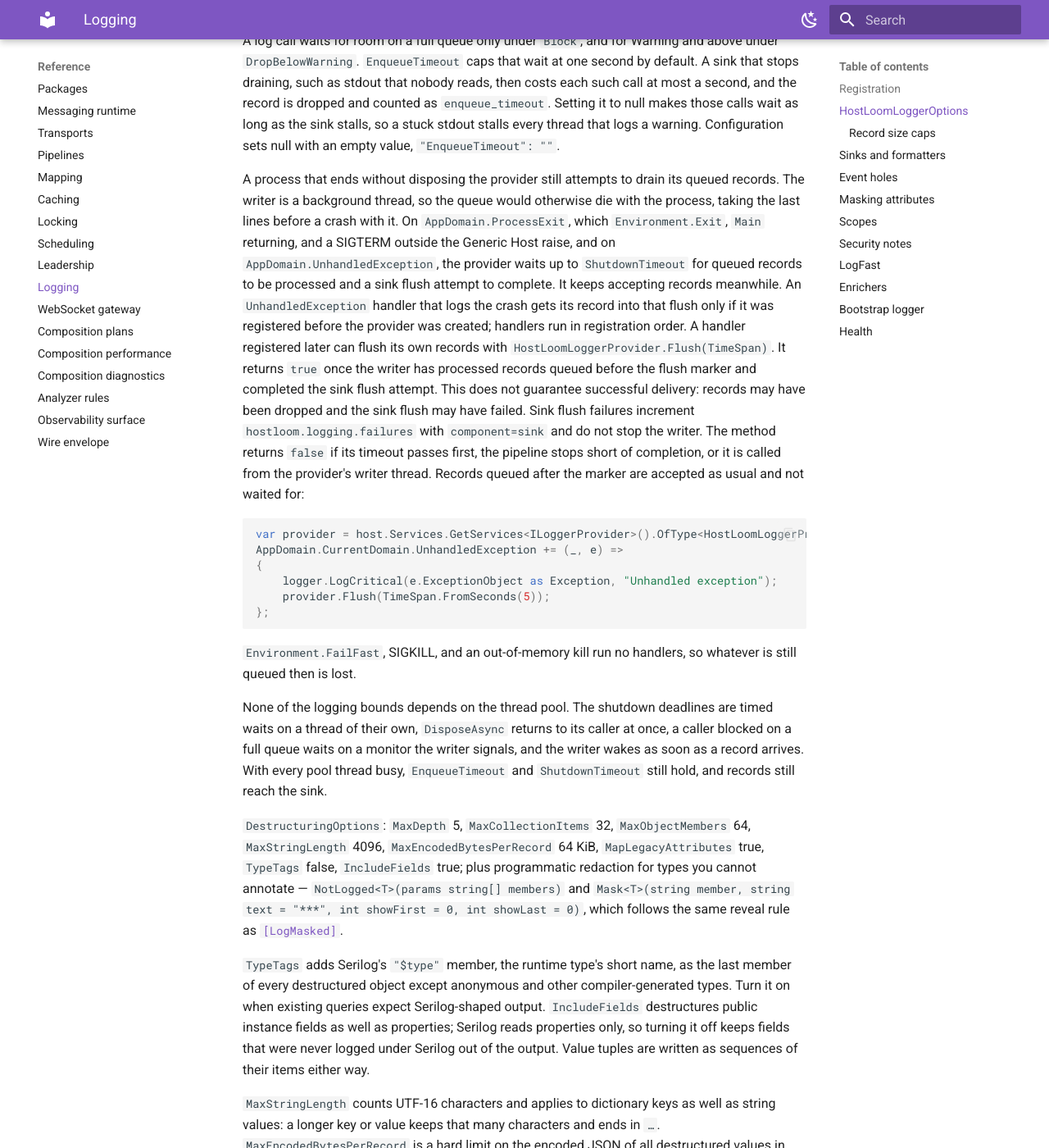
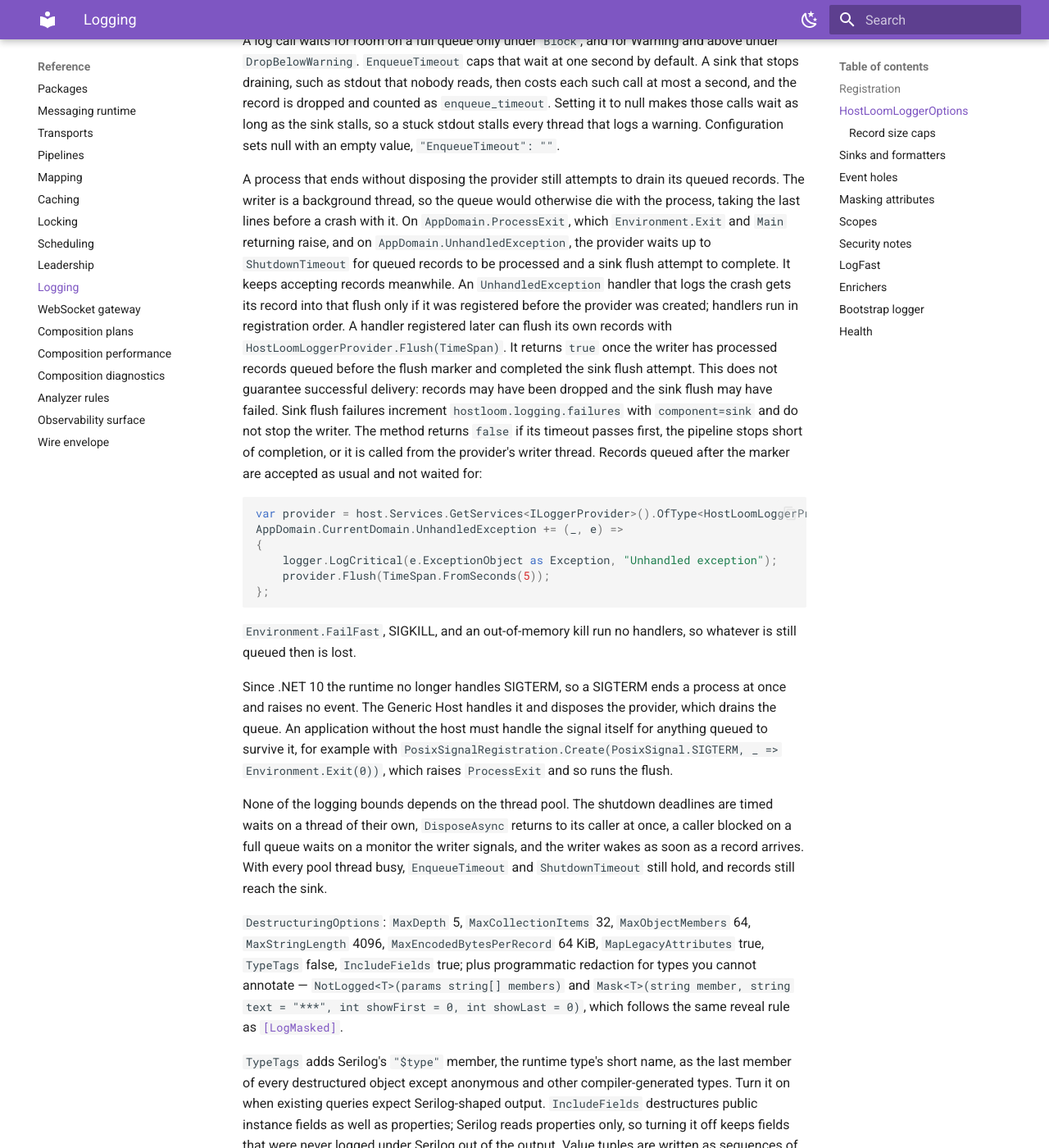
Before and after one commit to kidoz/hostloom, an MkDocs documentation site: the page built from docs/reference/logging.md, in a window 1280 px wide and 1400 px high, scrolled down 2219 px. Shown: the whole window at 82% size. Built offline with MkDocs 1.6.1 and Material for MkDocs 9.7.7, drawn with Linux system fonts in a browser that asks for light colours.

Commit message:
Correct the logging exit flush docs for SIGTERM on .NET 10

```diff
--- a/docs/reference/logging.md
+++ b/docs/reference/logging.md
@@ -77,10 +77,9 @@ sets null with an empty value, `"EnqueueTimeout": ""`.
 
 A process that ends without disposing the provider still attempts to drain its queued records. The
 writer is a background thread, so the queue would otherwise die with the process, taking the
-last lines before a crash with it. On `AppDomain.ProcessExit`, which `Environment.Exit`, `Main`
-returning, and a SIGTERM outside the Generic Host raise, and on `AppDomain.UnhandledException`,
-the provider waits up to `ShutdownTimeout` for queued records to be processed and a sink flush
-attempt to complete. It keeps
+last lines before a crash with it. On `AppDomain.ProcessExit`, which `Environment.Exit` and `Main`
+returning raise, and on `AppDomain.UnhandledException`, the provider waits up to
+`ShutdownTimeout` for queued records to be processed and a sink flush attempt to complete. It keeps
 accepting records meanwhile. An `UnhandledException` handler that logs the crash gets its record
 into that flush only if it was registered before the provider was created; handlers run in
 registration order. A handler registered later can flush its own records with
@@ -103,6 +102,12 @@ AppDomain.CurrentDomain.UnhandledException += (_, e) =>
 
 `Environment.FailFast`, SIGKILL, and an out-of-memory kill run no handlers, so whatever is still
 queued then is lost.
+
+Since .NET 10 the runtime no longer handles SIGTERM, so a SIGTERM ends a process at once and
+raises no event. The Generic Host handles it and disposes the provider, which drains the queue.
+An application without the host must handle the signal itself for anything queued to survive
+it, for example with `PosixSignalRegistration.Create(PosixSignal.SIGTERM, _ =>
+Environment.Exit(0))`, which raises `ProcessExit` and so runs the flush.
 
 None of the logging bounds depends on the thread pool. The shutdown deadlines are timed waits on
 a thread of their own, `DisposeAsync` returns to its caller at once, a caller blocked on a full
```
Also changed, not shown: 1 other file.
